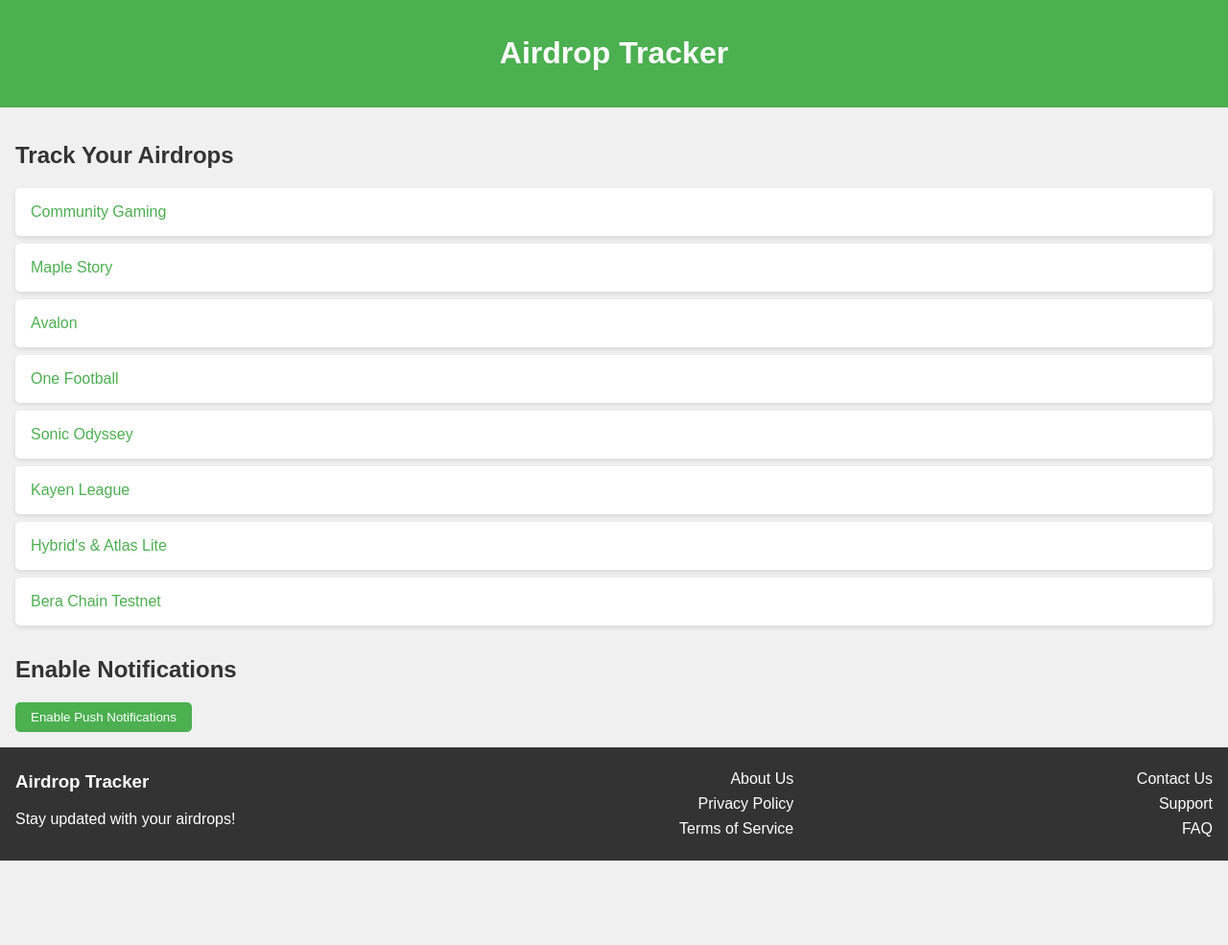
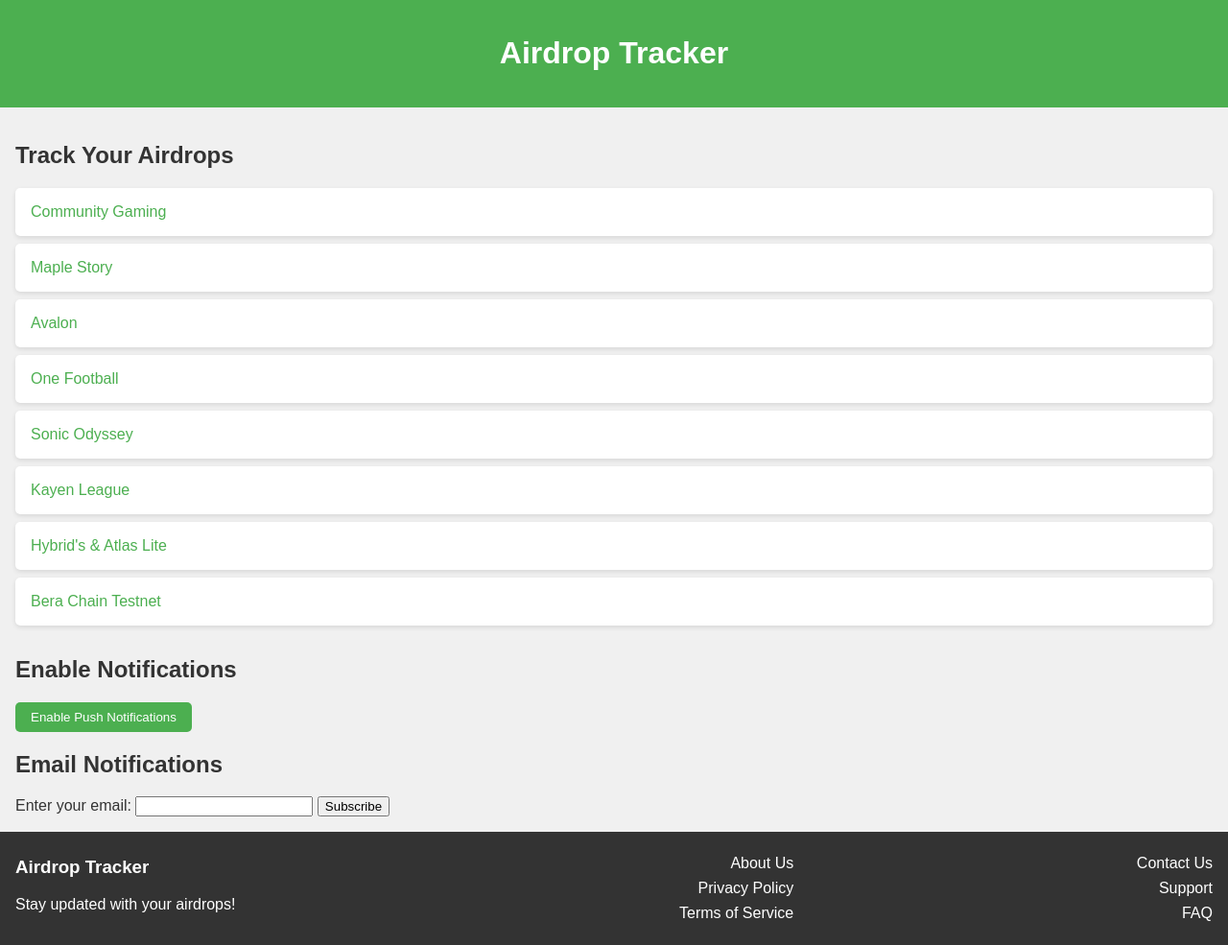
Before and after one commit to Xyntera/hhhhi, a plain HTML site: page index.html in a window 1280 px wide. Shown: the whole page at 96% size. Before the commit the page ends 897 px from the top, so only its background shows below. Drawn offline with Linux system fonts and the light colour scheme.

Commit message:
Update index.html

```diff
--- a/index.html
+++ b/index.html
@@ -28,6 +28,14 @@
             <h2>Enable Notifications</h2>
             <button id="enable-notifications">Enable Push Notifications</button>
         </section>
+        <section class="email-notifications">
+            <h2>Email Notifications</h2>
+            <form id="email-form">
+                <label for="email">Enter your email:</label>
+                <input type="email" id="email" name="email" required>
+                <button type="submit">Subscribe</button>
+            </form>
+        </section>
     </main>
     <footer>
         <div class="col col1">
```
